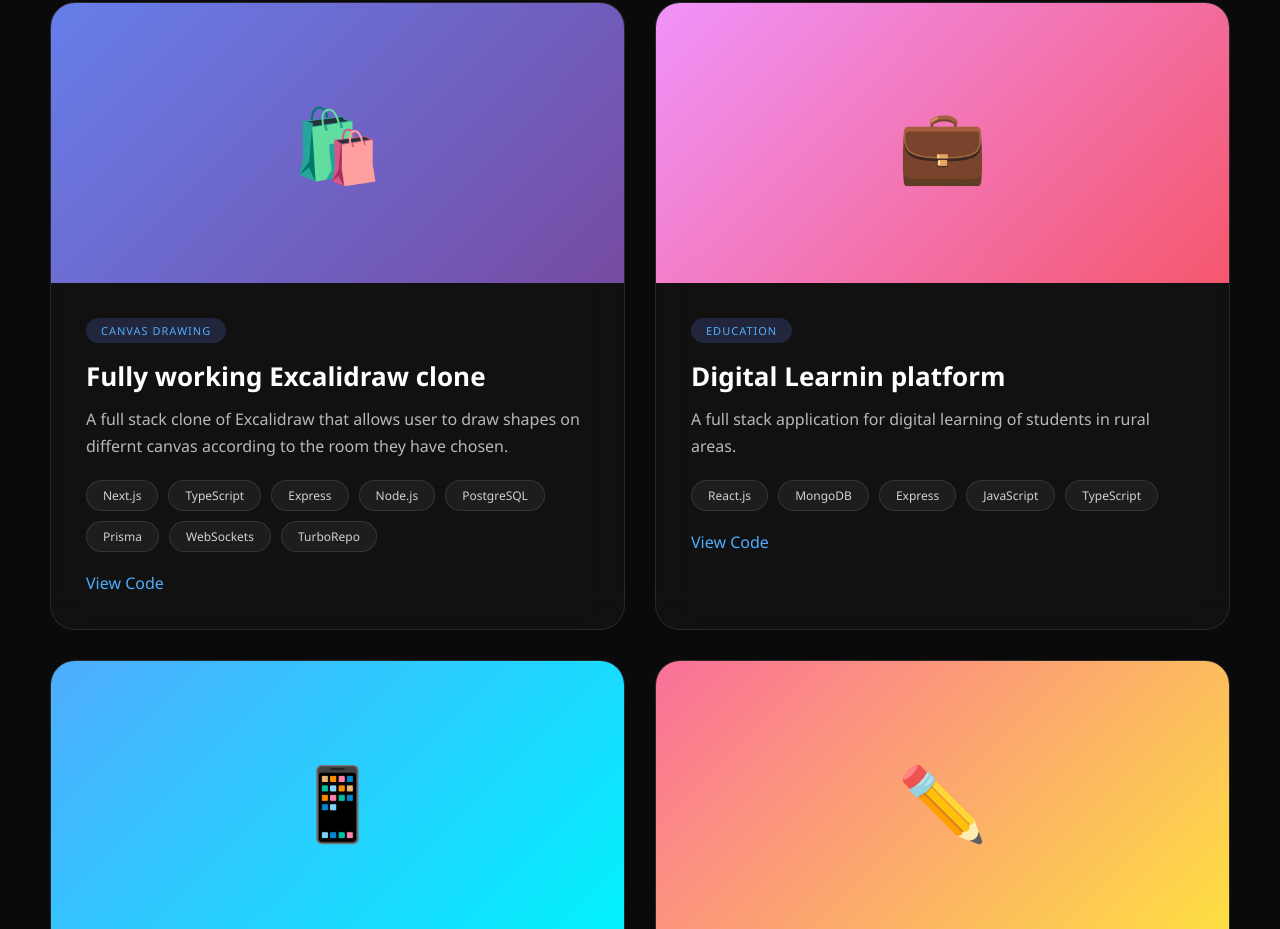
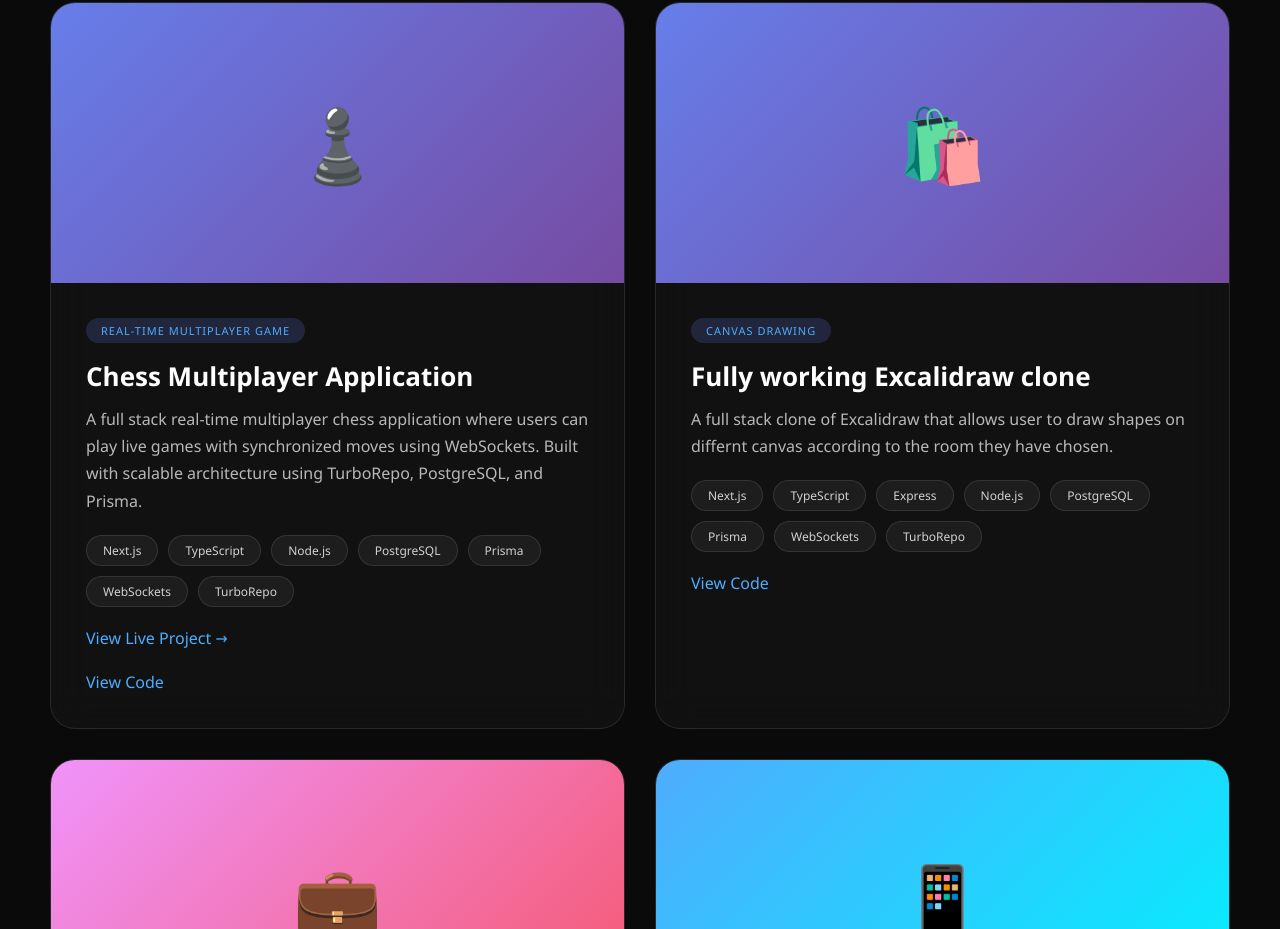
Before and after one commit to aryansingh1718/my-resume, a plain HTML site: page index.html in a window 1280 px wide. Shown: the part 2797-3726 px from the top of the page. Drawn offline with Linux system fonts and the light colour scheme.

Commit message:
added chess app to this portfolio

```diff
--- a/index.html
+++ b/index.html
@@ -957,6 +957,45 @@
         <div class="projects-container">
             <div class="projects-grid">
                 <div class="project-card">
+                    <div class="project-img" style="background: linear-gradient(135deg, #667eea 0%, #764ba2 100%);">♟️</div>
+                    <div class="project-info">
+                        <span class="project-category">Real-time Multiplayer Game</span>
+                        <h3>Chess Multiplayer Application</h3>
+                        <p>
+                            A full stack real-time multiplayer chess application where users can play live games with synchronized moves using WebSockets.
+                            Built with scalable architecture using TurboRepo, PostgreSQL, and Prisma.
+                        </p>
+
+                        <div class="project-tags">
+                            <span class="tag">Next.js</span>
+                            <span class="tag">TypeScript</span>
+                            <span class="tag">Node.js</span>
+                            <span class="tag">PostgreSQL</span>
+                            <span class="tag">Prisma</span>
+                            <span class="tag">WebSockets</span>
+                            <span class="tag">TurboRepo</span>
+                        </div>
+
+                        <a
+                            target="_blank"
+                            href="https://chess-game-chess-frontend-tasz.vercel.app/"
+                            class="project-link"
+                        >
+                            View Live Project →
+                        </a>
+
+                        <br><br>
+
+                        <a
+                            target="_blank"
+                            href="https://github.com/aryansingh1718/chess-game"
+                            class="project-link"
+                        >
+                            View Code
+                        </a>
+                    </div>
+                </div>
+                <div class="project-card">
                     <div class="project-img">🛍️</div>
                     <div class="project-info">
                         <span class="project-category">Canvas drawing</span>
```
